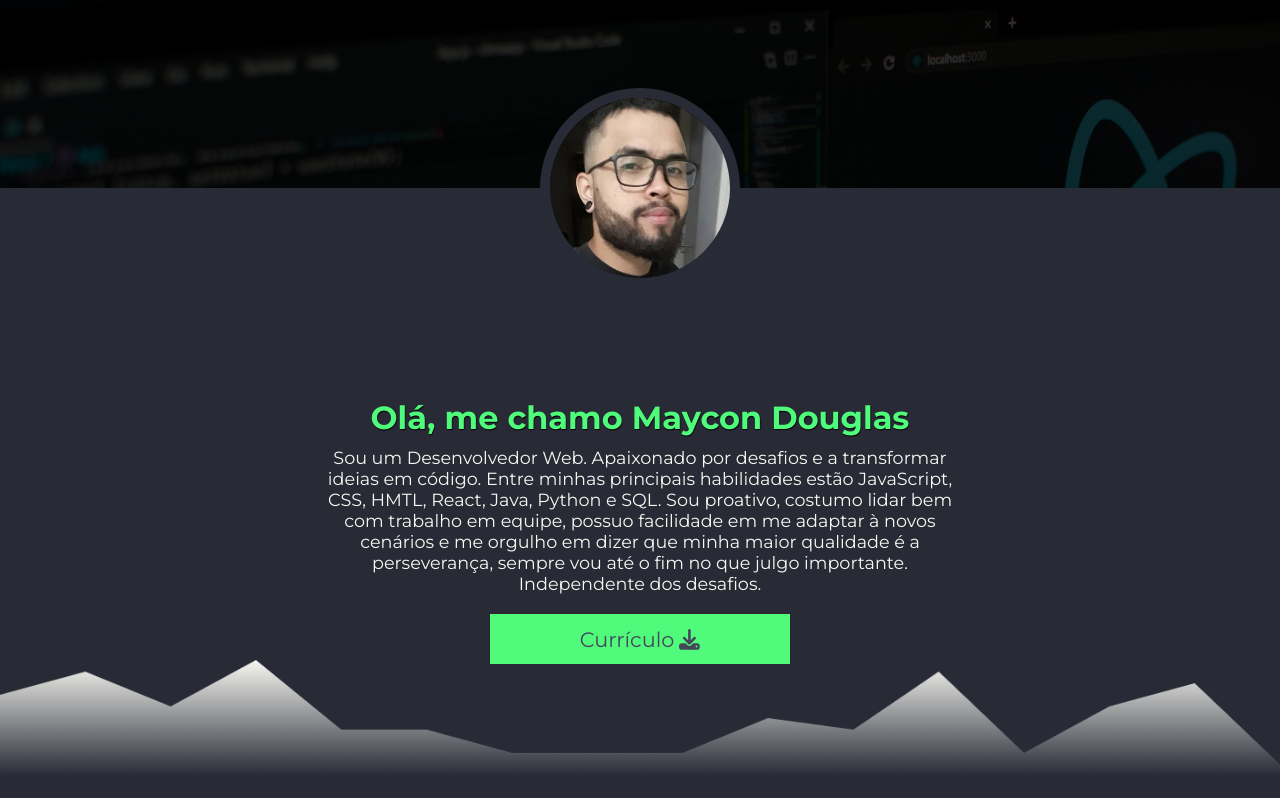
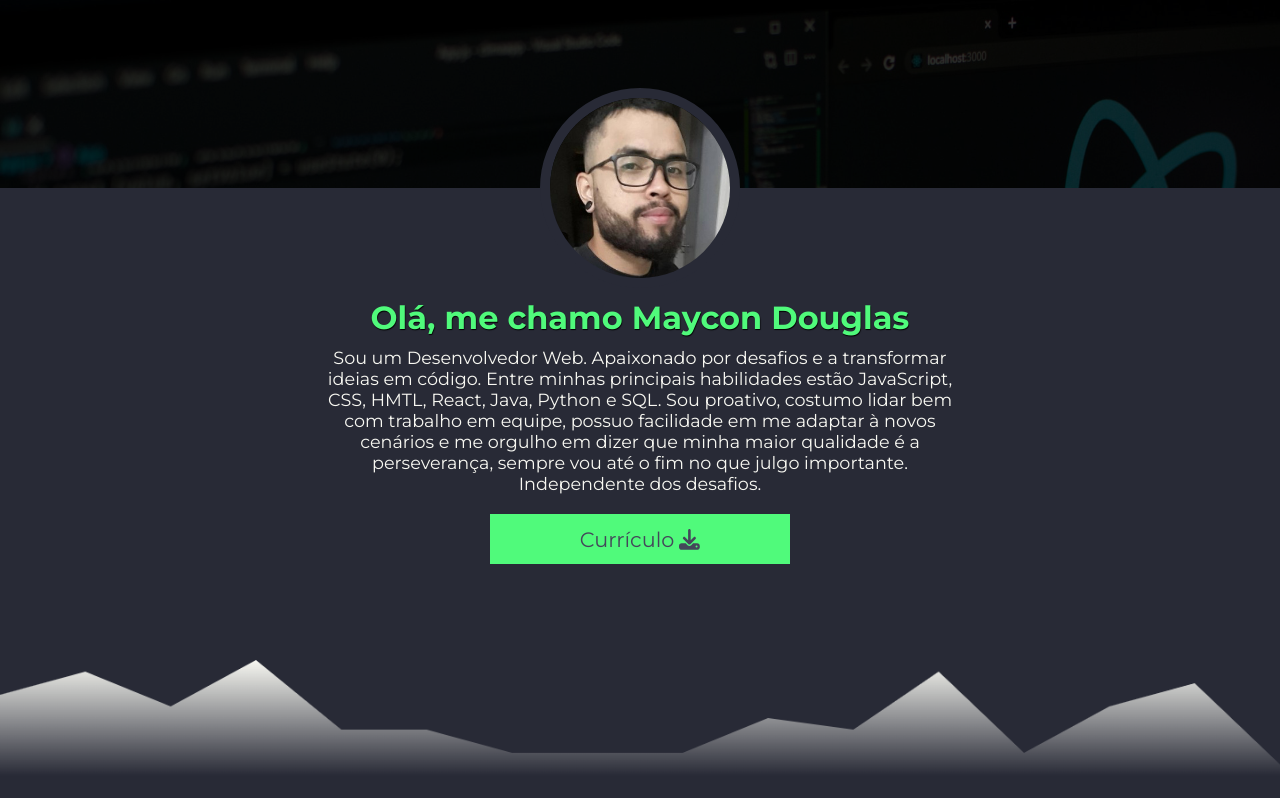
Before and after one commit to maykkk1/portfoliodev, a React (Create React App) app: page / in a window 1280 px wide. Shown: the part 864-1662 px from the top of the page. Built offline with nearby package versions, Linux system fonts and the light colour scheme; the HTML template or start-up script is replaced by a standard one.

Commit message:
sobretext apdt

```diff
--- a/src/components/Main/Sobre/SobreText/style.css
+++ b/src/components/Main/Sobre/SobreText/style.css
@@ -2,7 +2,7 @@
     position: absolute;
     width: 50%;
     z-index: 50;
-    top: 210px;
+    top: 110px;
     text-align: center;
 }
 
```
